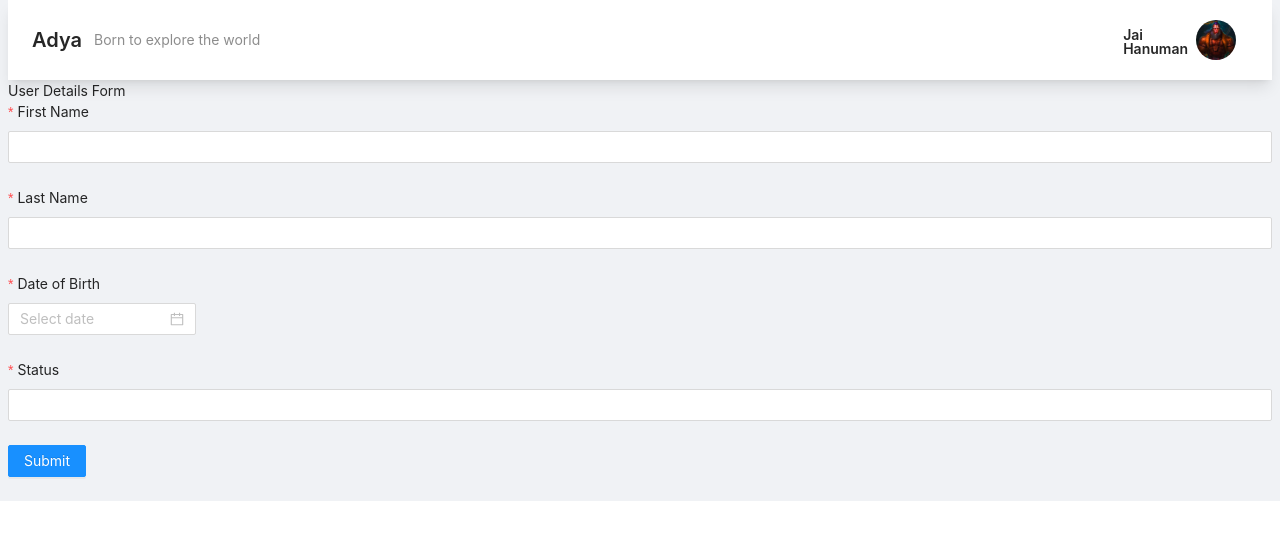
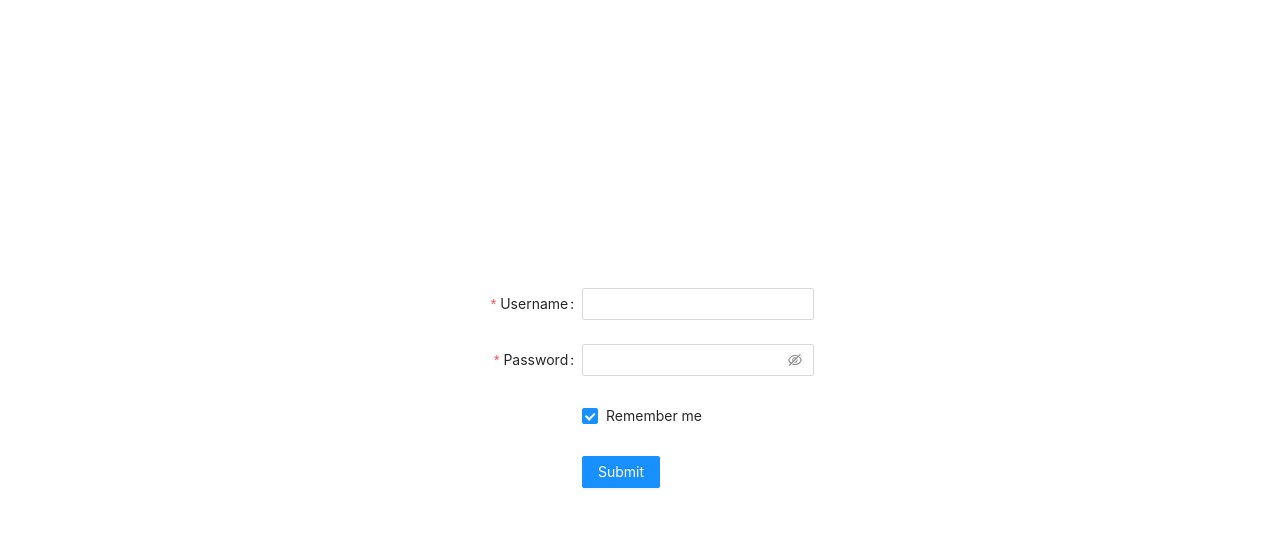
Before and after one commit to SkillGradeup/learning-hub-2.0, a React (Create React App) app in the folder user-management-app/uma-client/: page / in a window 1280 px wide. Shown: the top 540 px of the page. Built offline with nearby package versions, Linux system fonts and the light colour scheme.

Commit message:
#18 Basic login form

```diff
--- a/user-management-app/uma-client/package.json
+++ b/user-management-app/uma-client/package.json
@@ -9,6 +9,7 @@
     "antd": "^4.21.1",
     "react": "^18.2.0",
     "react-dom": "^18.2.0",
+    "react-router-dom": "^6.22.1",
     "react-scripts": "5.0.1",
     "web-vitals": "^2.1.4"
   },
--- a/user-management-app/uma-client/src/App.js
+++ b/user-management-app/uma-client/src/App.js
@@ -1,14 +1,37 @@
-import React from "react";
+import React, { useState } from "react";
+import {
+  BrowserRouter as Router,
+  Routes,
+  Route,
+  Navigate,
+} from "react-router-dom";
+import LoginForm from "./component/login/LoginForm";
 import AppHeader from "./component/header/AppHeader";
-import UserPage from "./component/user/UserPage";
-import { Layout } from "antd";
-function App() {
+
+const App = () => {
+  const [isLoggedIn, setIsLoggedIn] = useState(false);
+
+  const handleLogin = (status) => {
+    setIsLoggedIn(status);
+  };
+
   return (
-    <Layout>
-      <AppHeader />
-      <UserPage />
-    </Layout>
+    <Router>
+      <Routes>
+        <Route
+          path="/"
+          element={
+            isLoggedIn ? (
+              <Navigate to="/admin" />
+            ) : (
+              <LoginForm onLogin={handleLogin} />
+            )
+          }
+        />
+        <Route path="/admin" element={<AppHeader />} />
+      </Routes>
+    </Router>
   );
-}
+};
 
 export default App;
--- /dev/null
+++ b/user-management-app/uma-client/src/component/app/AppView.jsx
@@ -0,0 +1,12 @@
+import React from "react";
+import AppHeader from "./component/header/AppHeader";
+import { Layout } from "antd";
+function App() {
+  return (
+    <Layout>
+      <AppHeader />
+    </Layout>
+  );
+}
+
+export default App;
--- /dev/null
+++ b/user-management-app/uma-client/src/component/dashboard/AdminDashboard.jsx
@@ -0,0 +1,13 @@
+// AdminDashboard.js
+import React from 'react';
+
+const AdminDashboard = () => {
+  return (
+    <div>
+      <h1>Welcome to Admin Dashboard</h1>
+      {/* Add your admin dashboard content here */}
+    </div>
+  );
+};
+
+export default AdminDashboard;
--- /dev/null
+++ b/user-management-app/uma-client/src/component/login/LoginForm.jsx
@@ -0,0 +1,94 @@
+import React from "react";
+import { Form, Input, Button, Checkbox } from "antd";
+
+const LoginForm = ({ onLogin }) => {
+  const onFinish = async (values) => {
+    const { username, password } = values;
+
+    // Simulate API call delay
+    await new Promise(resolve => setTimeout(resolve, 1000));
+
+    // Simulate API response based on username and password
+    if (username === "admin" && password === "admin") {
+      // Simulate successful login
+      onLogin(true);
+    } else {
+      // Simulate failed login
+      console.log("Invalid username or password");
+    }
+  };
+
+  const onFinishFailed = (errorInfo) => {
+    console.log("Failed:", errorInfo);
+  };
+
+  return (
+    <div className="flex items-center justify-center h-screen">
+      <Form
+        name="basic"
+        labelCol={{
+          span: 8,
+        }}
+        wrapperCol={{
+          span: 16,
+        }}
+        initialValues={{
+          remember: true,
+        }}
+        onFinish={onFinish}
+        onFinishFailed={onFinishFailed}
+        autoComplete="off"
+      >
+        <Form.Item
+          label="Username"
+          name="username"
+          rules={[
+            {
+              required: true,
+              message: "Please input your username!",
+            },
+          ]}
+        >
+          <Input />
+        </Form.Item>
+
+        <Form.Item
+          label="Password"
+          name="password"
+          rules={[
+            {
+              required: true,
+              message: "Please input your password!",
+            },
+          ]}
+        >
+          <Input.Password />
+        </Form.Item>
+
+        <Form.Item
+          name="remember"
+          valuePropName="checked"
+          wrapperCol={{
+            offset: 8,
+            span: 16,
+          }}
+        >
+          <Checkbox>Remember me</Checkbox>
+        </Form.Item>
+
+        <Form.Item
+          wrapperCol={{
+            offset: 8,
+            span: 16,
+          }}
+        >
+          <Button type="primary" htmlType="submit">
+            Submit
+          </Button>
+        </Form.Item>
+      </Form>
+    </div>
+  );
+};
+
+export default LoginForm;
```
